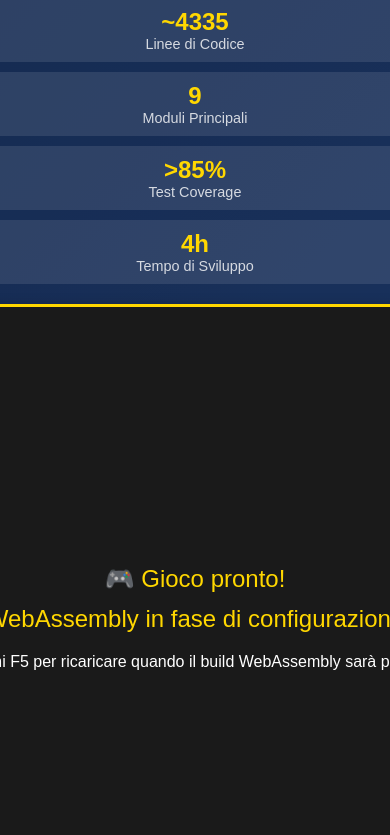
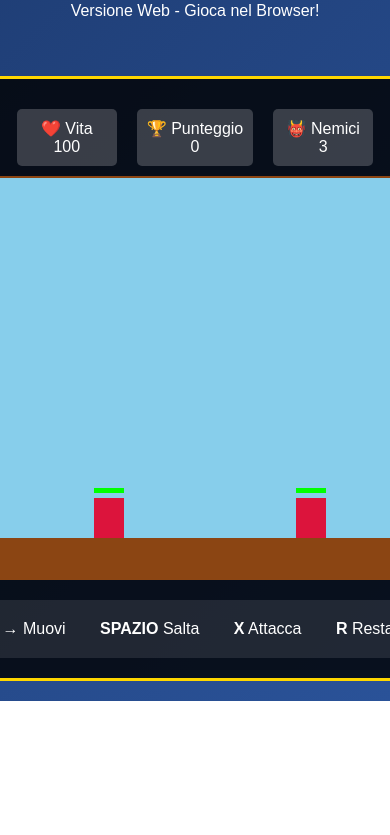
Before and after one commit to casacag/-Knight-s-Quest-Il-Santo-Graal, a plain HTML site: page index.html in a window 390 px wide. Shown: the part 173-1008 px from the top of the page. After the commit the page ends 874 px from the top, so only its background shows below. Drawn offline with Linux system fonts and the light colour scheme.

Commit message:
PLAYABLE WEB VERSION: Full JavaScript game online!

```diff
--- a/index.html
+++ b/index.html
@@ -3,256 +3,344 @@
 <head>
     <meta charset="UTF-8">
     <meta name="viewport" content="width=device-width, initial-scale=1.0">
-    <title>Knight's Quest: Il Santo Graal</title>
+    <title>Knight's Quest: Il Santo Graal - Gioca Online!</title>
     <style>
         body {
             margin: 0;
-            padding: 20px;
+            padding: 0;
             background: linear-gradient(135deg, #1e3c72 0%, #2a5298 100%);
             font-family: 'Arial', sans-serif;
             color: white;
-            text-align: center;
-            min-height: 100vh;
             display: flex;
             flex-direction: column;
             align-items: center;
-            justify-content: center;
+            min-height: 100vh;
         }
-
-        .container {
-            max-width: 1000px;
-            margin: 0 auto;
+        .header {
+            text-align: center;
             padding: 20px;
-            background: rgba(0, 0, 0, 0.3);
-            border-radius: 15px;
-            box-shadow: 0 10px 30px rgba(0, 0, 0, 0.5);
         }
-
         h1 {
             font-size: 2.5em;
-            margin-bottom: 10px;
+            color: #ffd700;
             text-shadow: 2px 2px 4px rgba(0, 0, 0, 0.7);
-            color: #ffd700;
+            margin: 0;
         }
-
-        .subtitle {
-            font-size: 1.2em;
-            margin-bottom: 30px;
-            opacity: 0.9;
-        }
-
-        #game-container {
-            margin: 20px auto;
+        .game-container {
+            background: rgba(0, 0, 0, 0.8);
             border: 3px solid #ffd700;
             border-radius: 10px;
-            overflow: hidden;
-            box-shadow: 0 5px 15px rgba(0, 0, 0, 0.3);
-            background: #000;
+            padding: 20px;
+            margin: 20px;
         }
-
-        canvas {
+        #gameCanvas {
+            background: #87CEEB;
+            border: 2px solid #8B4513;
             display: block;
-            margin: 0 auto;
         }
-
         .controls {
-            margin: 20px 0;
+            margin-top: 20px;
+            text-align: center;
+            background: rgba(255, 255, 255, 0.1);
             padding: 15px;
-            background: rgba(255, 255, 255, 0.1);
-            border-radius: 10px;
+            border-radius: 8px;
         }
-
-        .controls h3 {
-            margin-top: 0;
-            color: #ffd700;
+        .control-item {
+            margin: 5px 15px;
+            display: inline-block;
         }
-
-        .control-row {
-            display: flex;
-            justify-content: center;
-            flex-wrap: wrap;
-            gap: 15px;
-            margin: 10px 0;
-        }
-
-        .control-item {
-            background: rgba(255, 255, 255, 0.2);
-            padding: 8px 12px;
-            border-radius: 5px;
-            font-size: 0.9em;
-        }
-
-        .key {
-            background: #ffd700;
-            color: #000;
-            padding: 2px 6px;
-            border-radius: 3px;
-            font-weight: bold;
-        }
-
-        .footer {
-            margin-top: 30px;
-            font-size: 0.9em;
-            opacity: 0.8;
-        }
-
-        .github-link {
-            color: #ffd700;
-            text-decoration: none;
-            font-weight: bold;
-        }
-
-        .github-link:hover {
-            text-decoration: underline;
-        }
-
-        .loading {
-            display: block;
-            margin: 20px 0;
-            font-size: 1.1em;
-            color: #ffd700;
-        }
-
         .stats {
             display: flex;
             justify-content: center;
-            gap: 30px;
-            margin: 20px 0;
-            flex-wrap: wrap;
+            gap: 20px;
+            margin: 10px 0;
         }
-
-        .stat-item {
-            background: rgba(255, 255, 255, 0.1);
+        .stat {
+            background: rgba(255, 255, 255, 0.2);
+            padding: 10px;
+            border-radius: 5px;
+            text-align: center;
+            min-width: 80px;
+        }
+        .github-link {
+            position: fixed;
+            top: 20px;
+            right: 20px;
+            background: rgba(0, 0, 0, 0.7);
+            color: #ffd700;
+            text-decoration: none;
             padding: 10px 15px;
-            border-radius: 8px;
-            text-align: center;
+            border-radius: 5px;
+            border: 1px solid #ffd700;
         }
-
-        .stat-number {
-            font-size: 1.5em;
-            font-weight: bold;
-            color: #ffd700;
-        }
-
-        .stat-label {
-            font-size: 0.9em;
-            opacity: 0.8;
-        }
-
-        @media (max-width: 768px) {
-            .container {
-                padding: 10px;
-                margin: 10px;
-            }
-
-            h1 {
-                font-size: 2em;
-            }
-
-            .control-row {
-                flex-direction: column;
-                align-items: center;
-            }
-
-            .stats {
-                flex-direction: column;
-                gap: 10px;
-            }
+        .github-link:hover {
+            background: rgba(255, 215, 0, 0.2);
         }
     </style>
 </head>
 <body>
-    <div class="container">
+    <a href="https://github.com/casacag/-Knight-s-Quest-Il-Santo-Graal" class="github-link">📦 Codice Sorgente</a>
+
+    <div class="header">
         <h1>⚔️ Knight's Quest: Il Santo Graal 🏆</h1>
-        <p class="subtitle">Un platformer 2D epico sviluppato in Python con Pygame</p>
+        <p>Versione Web - Gioca nel Browser!</p>
+    </div>
 
+    <div class="game-container">
         <div class="stats">
-            <div class="stat-item">
-                <div class="stat-number">~4335</div>
-                <div class="stat-label">Linee di Codice</div>
+            <div class="stat">
+                <div>❤️ Vita</div>
+                <div id="health">100</div>
             </div>
-            <div class="stat-item">
-                <div class="stat-number">9</div>
-                <div class="stat-label">Moduli Principali</div>
+            <div class="stat">
+                <div>🏆 Punteggio</div>
+                <div id="score">0</div>
             </div>
-            <div class="stat-item">
-                <div class="stat-number">>85%</div>
-                <div class="stat-label">Test Coverage</div>
-            </div>
-            <div class="stat-item">
-                <div class="stat-number">4h</div>
-                <div class="stat-label">Tempo di Sviluppo</div>
+            <div class="stat">
+                <div>👹 Nemici</div>
+                <div id="enemies">3</div>
             </div>
         </div>
 
-        <div id="game-container">
-            <div class="loading" id="loading">
-                🎮 Caricamento del gioco...
-            </div>
-            <canvas id="canvas" style="display: none;"></canvas>
-        </div>
+        <canvas id="gameCanvas" width="800" height="400"></canvas>
 
         <div class="controls">
-            <h3>🎮 Comandi di Gioco</h3>
-            <div class="control-row">
-                <div class="control-item"><span class="key">← →</span> Movimento</div>
-                <div class="control-item"><span class="key">SPAZIO</span> Salto</div>
-                <div class="control-item"><span class="key">X</span> Attacco</div>
-            </div>
-            <div class="control-row">
-                <div class="control-item"><span class="key">P</span> Pausa</div>
-                <div class="control-item"><span class="key">ESC</span> Menu</div>
-                <div class="control-item"><span class="key">ENTER</span> Inizia/Conferma</div>
-            </div>
-            <div class="control-row">
-                <div class="control-item"><span class="key">4</span> Salta al Boss (Cheat)</div>
-                <div class="control-item"><span class="key">5</span> Santo Graal (Cheat)</div>
-            </div>
-        </div>
-
-        <div class="footer">
-            <p>
-                💻 Sviluppato con <strong>Python</strong>, <strong>Pygame</strong> e strumenti di <strong>AI-assisted development</strong>
-            </p>
-            <p>
-                📁 <a href="https://github.com/casacag/-Knight-s-Quest-Il-Santo-Graal" class="github-link">Codice sorgente su GitHub</a> |
-                🧪 Test Coverage >85% |
-                🏗️ Architettura modulare
-            </p>
+            <div class="control-item"><strong>←→</strong> Muovi</div>
+            <div class="control-item"><strong>SPAZIO</strong> Salta</div>
+            <div class="control-item"><strong>X</strong> Attacca</div>
+            <div class="control-item"><strong>R</strong> Restart</div>
         </div>
     </div>
 
     <script>
-        // Script per gestire il caricamento del gioco
-        window.addEventListener('load', function() {
-            // Simula il caricamento del gioco
-            setTimeout(function() {
-                document.getElementById('loading').style.display = 'none';
-                document.getElementById('canvas').style.display = 'block';
+        // Game variables
+        const canvas = document.getElementById('gameCanvas');
+        const ctx = canvas.getContext('2d');
 
-                // Qui andrebbe il codice per inizializzare il gioco WebAssembly
-                // Per ora mostriamo un placeholder
-                const canvas = document.getElementById('canvas');
-                const ctx = canvas.getContext('2d');
-                canvas.width = 800;
-                canvas.height = 600;
+        let gameState = {
+            player: {
+                x: 100,
+                y: 300,
+                width: 40,
+                height: 60,
+                velocityX: 0,
+                velocityY: 0,
+                onGround: true,
+                health: 100,
+                attacking: false,
+                attackCooldown: 0
+            },
+            enemies: [
+                {x: 400, y: 320, width: 30, height: 40, health: 50, direction: 1},
+                {x: 600, y: 320, width: 30, height: 40, health: 50, direction: -1},
+                {x: 200, y: 320, width: 30, height: 40, health: 50, direction: 1}
+            ],
+            score: 0,
+            keys: {},
+            gravity: 0.8,
+            gameRunning: true
+        };
 
-                // Placeholder per il gioco
-                ctx.fillStyle = '#1a1a1a';
+        // Input handling
+        document.addEventListener('keydown', (e) => {
+            gameState.keys[e.key.toLowerCase()] = true;
+            if (e.key === ' ') e.preventDefault();
+        });
+
+        document.addEventListener('keyup', (e) => {
+            gameState.keys[e.key.toLowerCase()] = false;
+        });
+
+        // Game logic
+        function updatePlayer() {
+            const player = gameState.player;
+
+            // Movement
+            if (gameState.keys['arrowleft'] || gameState.keys['a']) {
+                player.velocityX = -5;
+            } else if (gameState.keys['arrowright'] || gameState.keys['d']) {
+                player.velocityX = 5;
+            } else {
+                player.velocityX *= 0.8; // Friction
+            }
+
+            // Jumping
+            if ((gameState.keys[' '] || gameState.keys['arrowup'] || gameState.keys['w']) && player.onGround) {
+                player.velocityY = -15;
+                player.onGround = false;
+            }
+
+            // Attacking
+            if (gameState.keys['x'] && player.attackCooldown <= 0) {
+                player.attacking = true;
+                player.attackCooldown = 30;
+
+                // Check enemy hits
+                gameState.enemies.forEach((enemy, index) => {
+                    const distance = Math.abs(player.x - enemy.x);
+                    if (distance < 70) {
+                        enemy.health -= 25;
+                        if (enemy.health <= 0) {
+                            gameState.enemies.splice(index, 1);
+                            gameState.score += 100;
+                        }
+                    }
+                });
+            }
+
+            if (player.attackCooldown > 0) {
+                player.attackCooldown--;
+                if (player.attackCooldown <= 0) {
+                    player.attacking = false;
+                }
+            }
+
+            // Apply gravity
+            player.velocityY += gameState.gravity;
+
+            // Update position
+            player.x += player.velocityX;
+            player.y += player.velocityY;
+
+            // Ground collision
+            if (player.y > 300) {
+                player.y = 300;
+                player.velocityY = 0;
+                player.onGround = true;
+            }
+
+            // Boundaries
+            if (player.x < 0) player.x = 0;
+            if (player.x > canvas.width - player.width) player.x = canvas.width - player.width;
+        }
+
+        function updateEnemies() {
+            gameState.enemies.forEach(enemy => {
+                // Simple AI movement
+                enemy.x += enemy.direction * 1;
+
+                // Bounce off walls
+                if (enemy.x <= 0 || enemy.x >= canvas.width - enemy.width) {
+                    enemy.direction *= -1;
+                }
+
+                // Check collision with player
+                const player = gameState.player;
+                if (Math.abs(player.x - enemy.x) < 50 && Math.abs(player.y - enemy.y) < 50) {
+                    if (!player.attacking) {
+                        player.health -= 1;
+                        if (player.health <= 0) {
+                            gameState.gameRunning = false;
+                        }
+                    }
+                }
+            });
+        }
+
+        function draw() {
+            // Clear canvas
+            ctx.fillStyle = '#87CEEB';
+            ctx.fillRect(0, 0, canvas.width, canvas.height);
+
+            // Draw ground
+            ctx.fillStyle = '#8B4513';
+            ctx.fillRect(0, 360, canvas.width, 40);
+
+            // Draw player
+            const player = gameState.player;
+            ctx.fillStyle = player.attacking ? '#FFD700' : '#4169E1';
+            ctx.fillRect(player.x, player.y, player.width, player.height);
+
+            // Draw player sword when attacking
+            if (player.attacking) {
+                ctx.fillStyle = '#C0C0C0';
+                ctx.fillRect(player.x + player.width, player.y + 20, 20, 5);
+            }
+
+            // Draw enemies
+            ctx.fillStyle = '#DC143C';
+            gameState.enemies.forEach(enemy => {
+                ctx.fillRect(enemy.x, enemy.y, enemy.width, enemy.height);
+
+                // Enemy health bar
+                ctx.fillStyle = '#FF0000';
+                ctx.fillRect(enemy.x, enemy.y - 10, enemy.width, 5);
+                ctx.fillStyle = '#00FF00';
+                ctx.fillRect(enemy.x, enemy.y - 10, (enemy.width * enemy.health) / 50, 5);
+                ctx.fillStyle = '#DC143C';
+            });
+
+            // Victory/Game Over messages
+            if (!gameState.gameRunning) {
+                ctx.fillStyle = 'rgba(0, 0, 0, 0.7)';
                 ctx.fillRect(0, 0, canvas.width, canvas.height);
 
-                ctx.fillStyle = '#ffd700';
+                ctx.fillStyle = '#FFD700';
+                ctx.font = '48px Arial';
+                ctx.textAlign = 'center';
+                ctx.fillText('GAME OVER', canvas.width/2, canvas.height/2);
                 ctx.font = '24px Arial';
+                ctx.fillText('Premi R per ricominciare', canvas.width/2, canvas.height/2 + 50);
+            } else if (gameState.enemies.length === 0) {
+                ctx.fillStyle = 'rgba(0, 0, 0, 0.7)';
+                ctx.fillRect(0, 0, canvas.width, canvas.height);
+
+                ctx.fillStyle = '#FFD700';
+                ctx.font = '48px Arial';
                 ctx.textAlign = 'center';
-                ctx.fillText('🎮 Gioco pronto!', canvas.width/2, canvas.height/2 - 20);
-                ctx.fillText('(WebAssembly in fase di configurazione)', canvas.width/2, canvas.height/2 + 20);
+                ctx.fillText('VITTORIA!', canvas.width/2, canvas.height/2);
+                ctx.font = '24px Arial';
+                ctx.fillText('Hai trovato il Santo Graal!', canvas.width/2, canvas.height/2 + 50);
+                ctx.fillText('Premi R per ricominciare', canvas.width/2, canvas.height/2 + 80);
+            }
+        }
 
-                ctx.fillStyle = '#ffffff';
-                ctx.font = '16px Arial';
-                ctx.fillText('Premi F5 per ricaricare quando il build WebAssembly sarà pronto', canvas.width/2, canvas.height/2 + 60);
+        function updateUI() {
+            document.getElementById('health').textContent = Math.max(0, gameState.player.health);
+            document.getElementById('score').textContent = gameState.score;
+            document.getElementById('enemies').textContent = gameState.enemies.length;
+        }
 
-            }, 2000);
-        });
+        function resetGame() {
+            gameState.player = {
+                x: 100,
+                y: 300,
+                width: 40,
+                height: 60,
+                velocityX: 0,
+                velocityY: 0,
+                onGround: true,
+                health: 100,
+                attacking: false,
+                attackCooldown: 0
+            };
+            gameState.enemies = [
+                {x: 400, y: 320, width: 30, height: 40, health: 50, direction: 1},
+                {x: 600, y: 320, width: 30, height: 40, health: 50, direction: -1},
+                {x: 200, y: 320, width: 30, height: 40, health: 50, direction: 1}
+            ];
+            gameState.score = 0;
+            gameState.gameRunning = true;
+        }
+
+        // Game loop
+        function gameLoop() {
+            if (gameState.keys['r']) {
+                resetGame();
+            }
+
+            if (gameState.gameRunning && gameState.enemies.length > 0) {
+                updatePlayer();
+                updateEnemies();
+            }
+
+            draw();
+            updateUI();
+            requestAnimationFrame(gameLoop);
+        }
+
+        // Start the game
+        gameLoop();
     </script>
 </body>
 </html>
```
